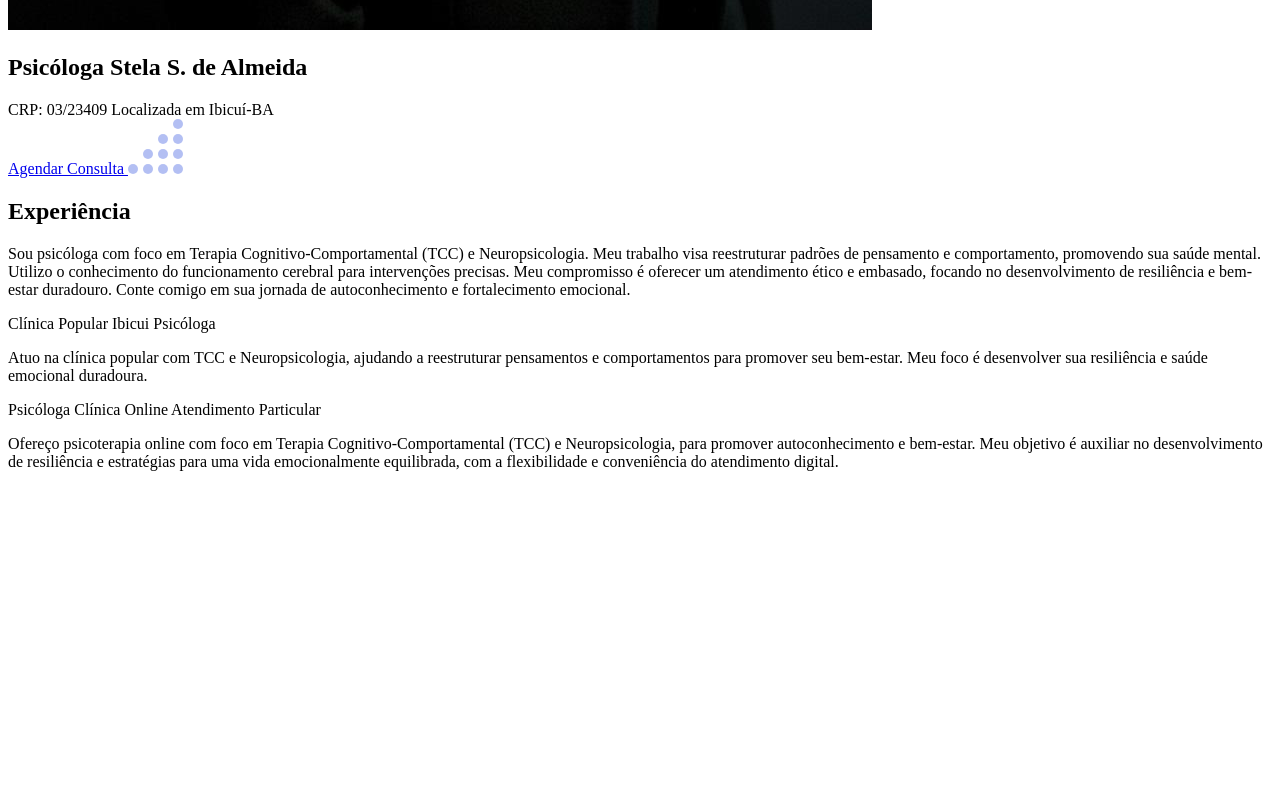
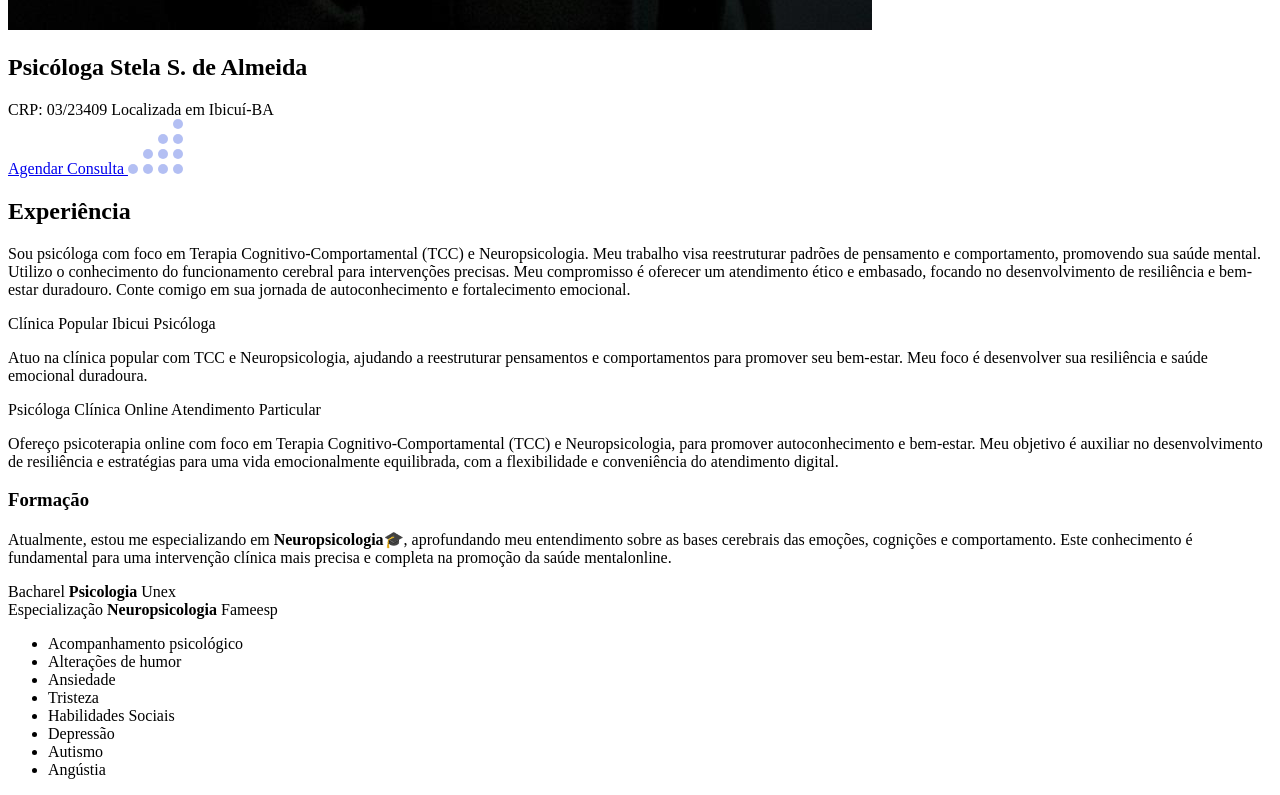
Before and after one commit to rogerio-jr-dev/psychologist-website, a plain HTML site: page index.html in a window 1280 px wide. Shown: the part 1332-2127 px from the top of the page. Before the commit the page ends 1819 px from the top, so only its background shows below. Drawn offline with Linux system fonts and the light colour scheme.

Commit message:
HTML Structuring part two

```diff
--- a/index.html
+++ b/index.html
@@ -54,7 +54,37 @@
        </div>
     </div>
   </article>
+  <article>
+    <div>
+      <h3>Formação</h3>
+    </div>
+    <div>
+      <p>Atualmente, estou me especializando em <strong>Neuropsicologia</strong>🎓, aprofundando meu entendimento sobre as bases cerebrais das emoções, cognições e comportamento. Este conhecimento é fundamental para uma intervenção clínica mais precisa e completa na promoção da saúde mentalonline.</p>
+    </div>
+    <div>
+      <div class="formation">
+        <span>Bacharel</span>
+        <span><strong>Psicologia</strong></span>
+        <span>Unex</span>
+      </div>
+      <div class="formation">
+        <span>Especialização</span>
+        <span><strong>Neuropsicologia</strong></span>
+        <span>Fameesp</span>
+      </div>
+      <ul>
+        <li>Acompanhamento psicológico</li>
+        <li>Alterações de humor</li>
+        <li>Ansiedade</li>
+        <li>Tristeza</li>
+        <li>Habilidades Sociais</li>
+        <li>Depressão</li>
+        <li>Autismo</li>
+        <li>Angústia</li>
+      </ul>
 
+    </div>
+  </article>
 
   </main>
 
```
